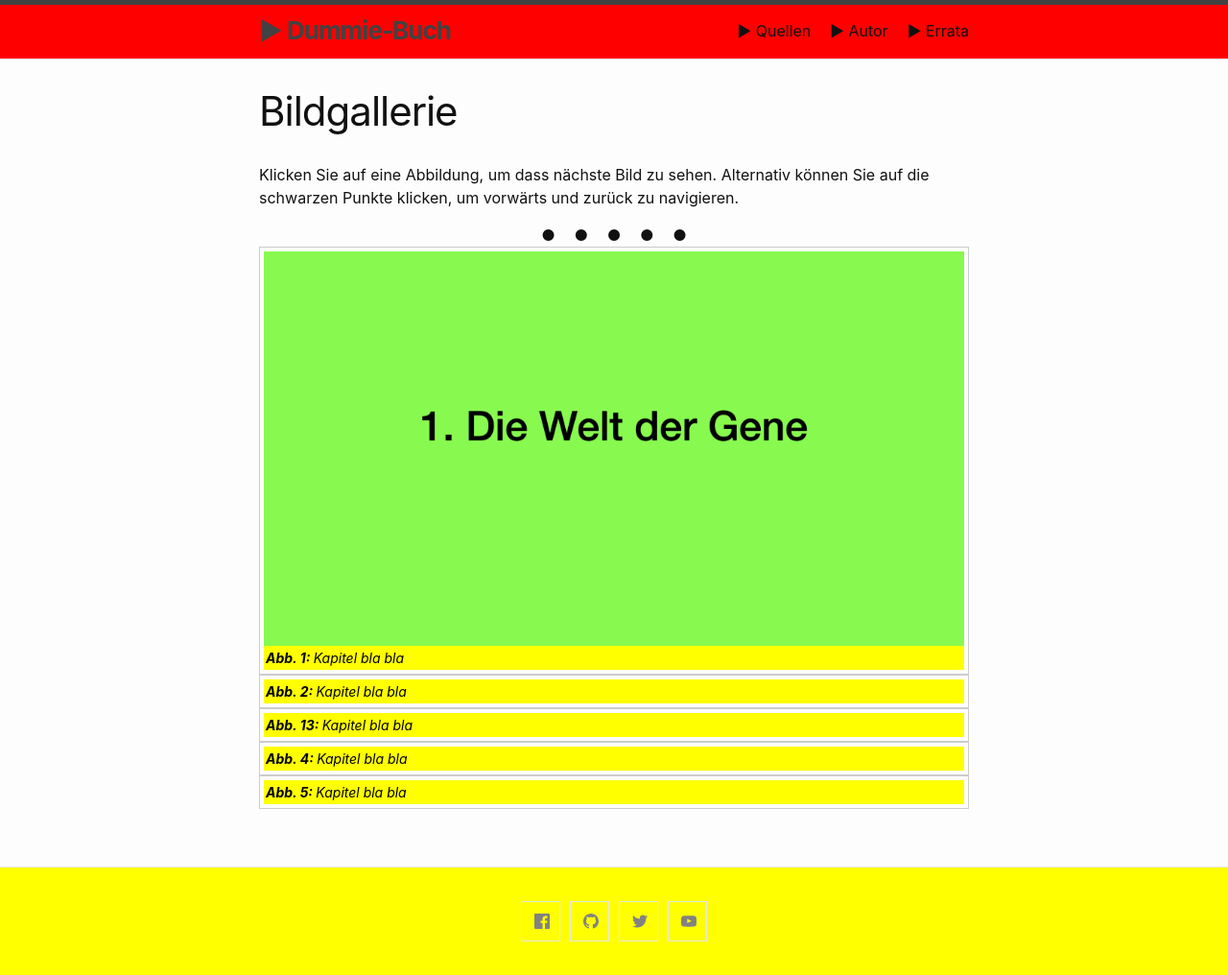
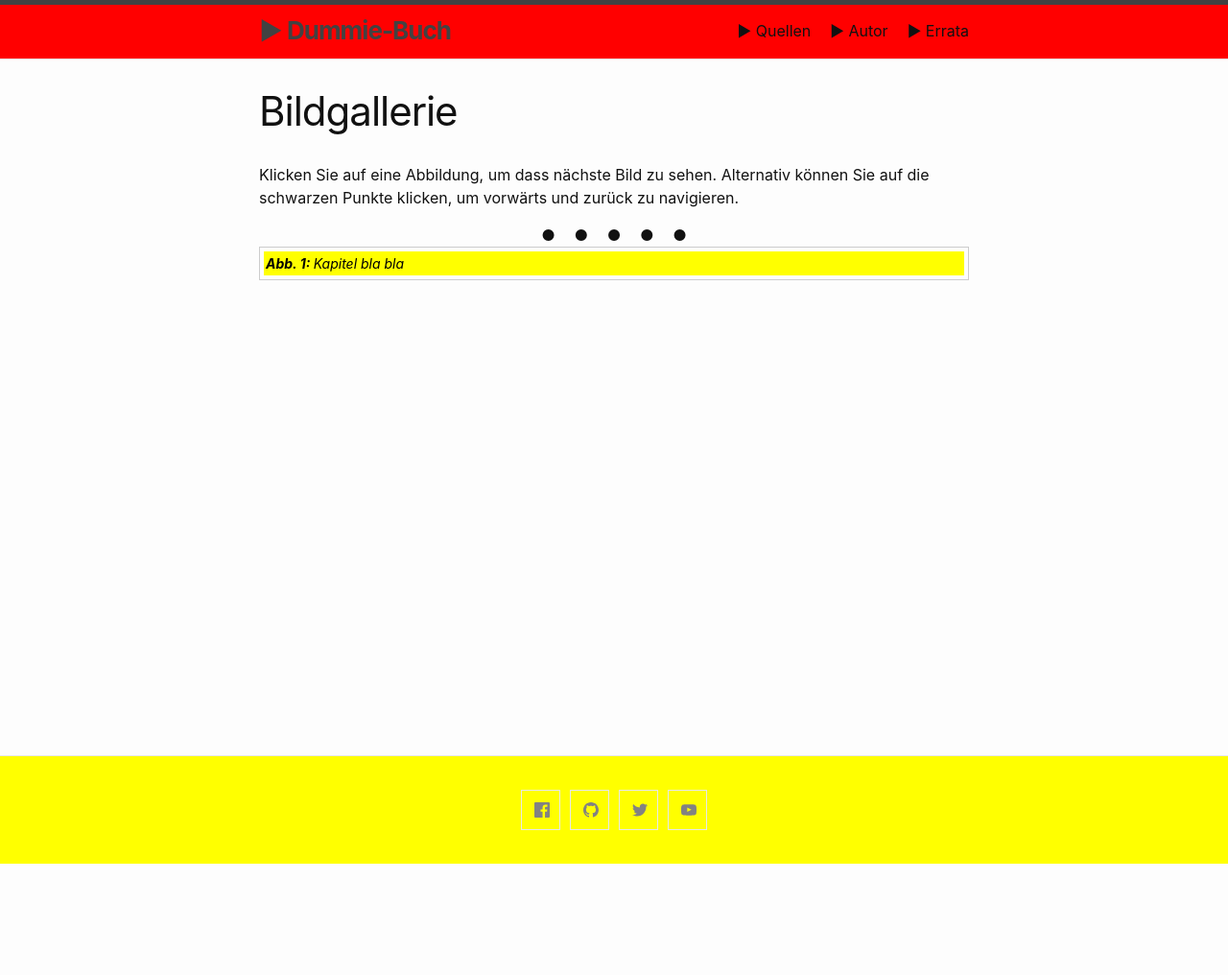
Before and after one commit to awkologist/dummie, a Jekyll site: the page built from weiteres.md, in a window 1280 px wide. Shown: the whole page at 96% size. Built offline with Jekyll 4.4.1, drawn with Linux system fonts in a browser that asks for light colours; Markdown is read by kramdown in place of the engine named in the settings; after the commit the page ends 900 px from its top, so only the background shows below that.

Commit message:
Update weiteres.md

```diff
--- a/weiteres.md
+++ b/weiteres.md
@@ -17,23 +17,23 @@
 <b onclick="currentDiv(4)">●&nbsp;&nbsp;&nbsp;&nbsp;</b>
 <b onclick="currentDiv(5)">●</b>
 </center>
-<figure>
+<figure class="dummieAbb" >
 <img class="dummieAbb" src="/dummie/images/abb-dummies.001.png" onclick="plusDivs(+1)">
 <figcaption><b>Abb. 1: </b>Kapitel bla bla </figcaption>
 </figure>
-<figure>
+<figure class="dummieAbb" >
 <img class="dummieAbb" src="/dummie/images/abb-dummies.002.png" onclick="plusDivs(+1)">
 <figcaption><b>Abb. 2: </b>Kapitel bla bla </figcaption>
 </figure>
-<figure>
+<figure class="dummieAbb" >
 <img class="dummieAbb" src="/dummie/images/abb-dummies.003.png" onclick="plusDivs(+1)">
 <figcaption><b>Abb. 13: </b>Kapitel bla bla </figcaption>
 </figure>
-<figure>
+<figure class="dummieAbb" >
 <img class="dummieAbb" src="/dummie/images/abb-dummies.004.png" onclick="plusDivs(+1)">
 <figcaption><b>Abb. 4: </b>Kapitel bla bla </figcaption>
 </figure>
-<figure>
+<figure class="dummieAbb" >
 <img class="dummieAbb" src="/dummie/images/abb-dummies.005.png" onclick="plusDivs(+1)">
 <figcaption><b>Abb. 5: </b>Kapitel bla bla </figcaption>
 </figure>
```
